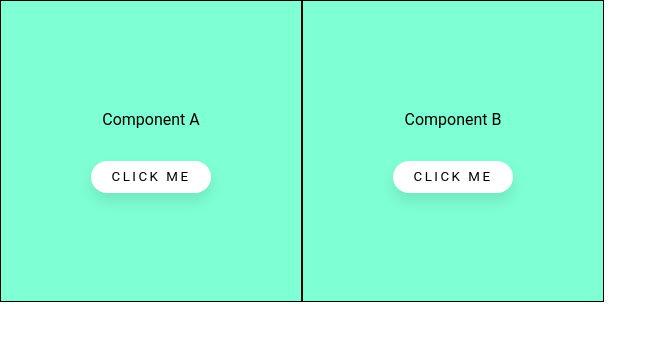
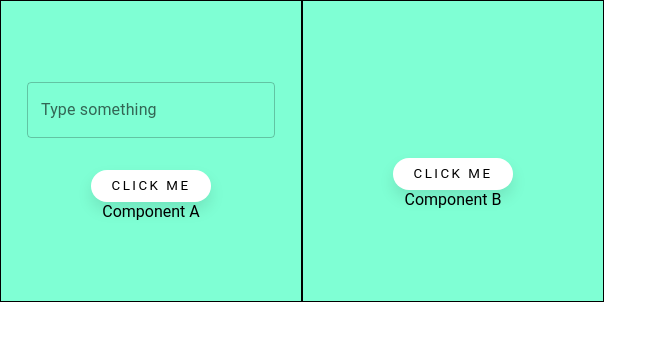
Before and after one commit to MarvinxKiyingi/react-exsercise, a React (Create React App) app: page / in a window 1280 px wide. Shown: the top 340 px of the page, without its empty margins (0-667 px from the left). Built offline with nearby package versions, Linux system fonts and the light colour scheme.

Commit message:
5. Create a input under the title in Component A. Render the text entered in the Component A input under the title in Component B.

```diff
--- a/package.json
+++ b/package.json
@@ -3,6 +3,10 @@
   "version": "0.1.0",
   "private": true,
   "dependencies": {
+    "@emotion/react": "^11.7.0",
+    "@emotion/styled": "^11.6.0",
+    "@mui/material": "^5.2.3",
+    "@mui/styled-engine-sc": "^5.1.0",
     "@testing-library/jest-dom": "^5.16.1",
     "@testing-library/react": "^11.2.7",
     "@testing-library/user-event": "^12.8.3",
--- a/src/App.tsx
+++ b/src/App.tsx
@@ -1,13 +1,26 @@
+import { useState } from 'react';
 import './App.scss';
 import { ComponentA } from './components/componentA/componentA';
 import { ComponentB } from './components/componentB/componentB';
 
+export type INputProps = {
+  inputValue?: string;
+  handleChange?: (e: React.ChangeEvent<HTMLInputElement>) => void;
+};
+
 function App() {
+  const [inputValue, setInputValue] = useState('');
+
+  const handleInput = (e: React.ChangeEvent<HTMLInputElement>) => {
+    const inputEventvalue = e.target.value;
+    setInputValue(inputEventvalue);
+  };
+
   return (
     <div className='App'>
       <header className='App-header'>
-        <ComponentA />
-        <ComponentB />
+        <ComponentA handleChange={handleInput} />
+        <ComponentB inputValue={inputValue} />
       </header>
     </div>
   );
--- a/src/components/componentA/componentA.tsx
+++ b/src/components/componentA/componentA.tsx
@@ -1,7 +1,9 @@
-import { useState } from 'react';
+import { TextField } from '@mui/material';
+import React, { useState } from 'react';
+import { INputProps } from '../../App';
 import { StyledButton } from '../../styles/Button';
 
-export const ComponentA = () => {
+export const ComponentA = (props: INputProps) => {
   const sessionStorageKey = 'componentA_className';
   const getSessionStorage = sessionStorage.getItem(sessionStorageKey);
 
@@ -18,12 +20,15 @@ export const ComponentA = () => {
     } else {
       setPinkBg(false);
       setBgClassName('component');
+      return setSessionStorage;
     }
   };
+
   return (
     <div className={bgClassName}>
+      <TextField id='outlined-basic' label='Type something' variant='outlined' onChange={props.handleChange} />
+      <StyledButton onClick={onClick}>Click me</StyledButton>
       <span className={'component_title'}> Component A </span>
-      <StyledButton onClick={onClick}>Click me</StyledButton>
     </div>
   );
 };
--- a/src/components/componentB/componentB.tsx
+++ b/src/components/componentB/componentB.tsx
@@ -1,7 +1,8 @@
 import { useState } from 'react';
+import { INputProps } from '../../App';
 import { StyledButton } from '../../styles/Button';
 
-export const ComponentB = () => {
+export const ComponentB = (props: INputProps) => {
   const sessionStorageKey = 'componentB_className';
   const getSessionStorage = sessionStorage.getItem(sessionStorageKey);
 
@@ -22,8 +23,9 @@ export const ComponentB = () => {
   };
   return (
     <div className={bgClassName}>
+      <p>{props.inputValue}</p>
+      <StyledButton onClick={onClick}>Click me</StyledButton>
       <span className={'component_title'}> Component B </span>
-      <StyledButton onClick={onClick}>Click me</StyledButton>
     </div>
   );
 };
```
Also changed, not shown: 1 other file (tests, documents, lock files or other folders).
